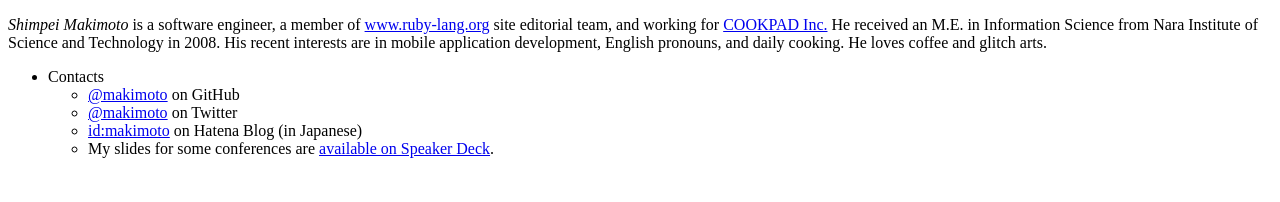
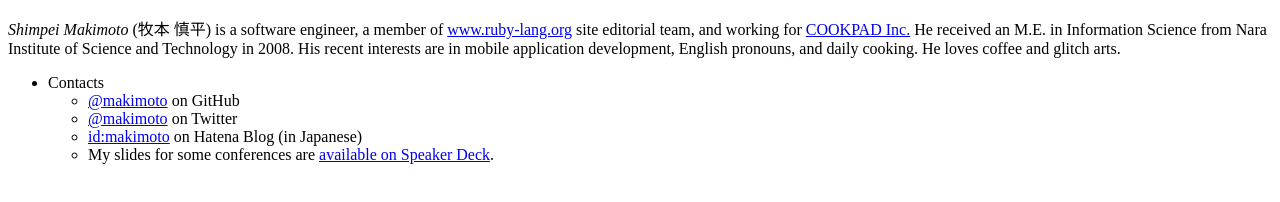
Before and after one commit to makimoto/makimoto.github.io, a plain HTML site: page index.html in a window 1280 px wide. Drawn offline with Linux system fonts and the light colour scheme.

Commit message:
Add kanji name to the profile

```diff
--- a/index.html
+++ b/index.html
@@ -9,7 +9,7 @@
   <body>
   <div>
     <p>
-      <em>Shimpei Makimoto</em> is a software engineer, a member of <a href='https://www.ruby-lang.org'>www.ruby-lang.org</a> site editorial team, and working for <a href='https://info.cookpad.com'>COOKPAD Inc.</a>
+      <em>Shimpei Makimoto</em> (牧本 慎平) is a software engineer, a member of <a href='https://www.ruby-lang.org'>www.ruby-lang.org</a> site editorial team, and working for <a href='https://info.cookpad.com'>COOKPAD Inc.</a>
       He received an M.E. in Information Science from Nara Institute of Science and Technology in 2008.
       His recent interests are in mobile application development, English pronouns, and daily cooking.
       He loves coffee and glitch arts.
```
